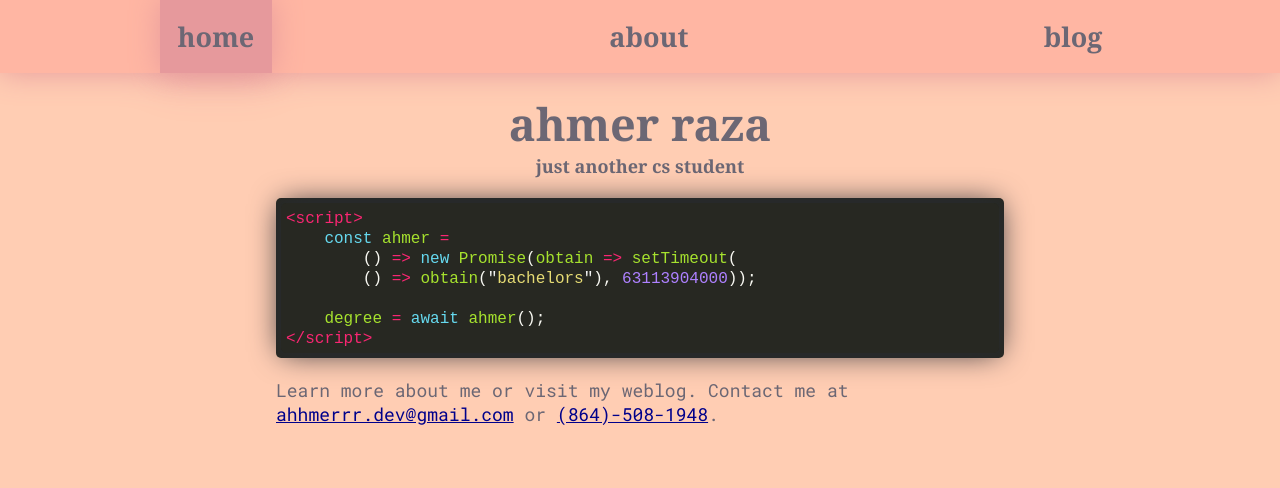
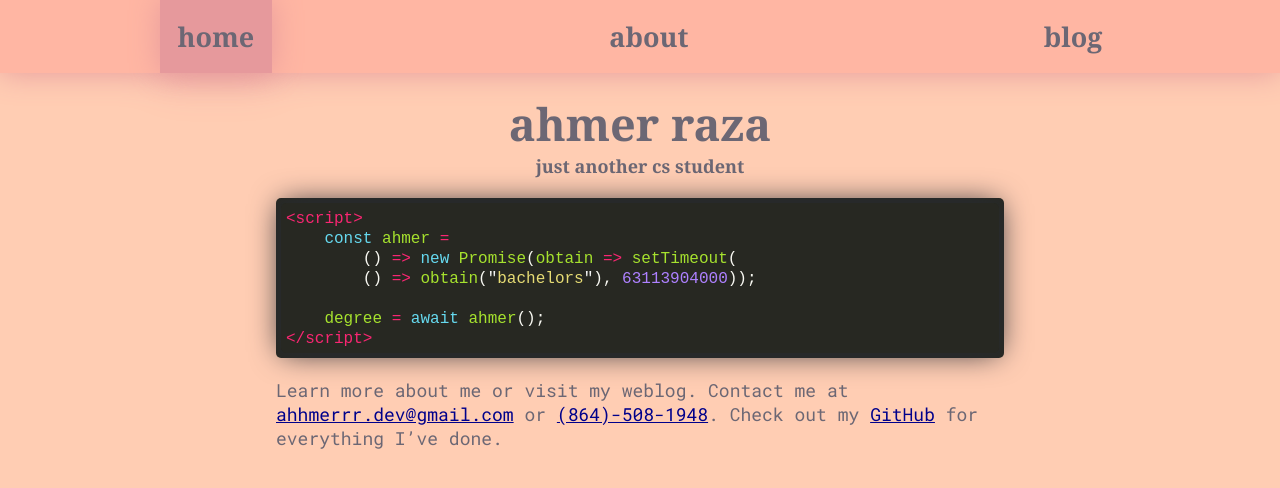
Before and after one commit to ahmrr/ahmrr.github.io, a Jekyll site: the page built from index.md, in a window 1280 px wide. Shown: the top 488 px of the page. Built offline with Jekyll 4.4.1, drawn with Linux system fonts in a browser that asks for light colours.

Commit message:
Update index.md

````diff
--- a/index.md
+++ b/index.md
@@ -17,4 +17,4 @@ permalink: /
 </script>
 ```
 
-Learn more about me or visit my weblog. Contact me at [ahhmerrr.dev@gmail.com](mailto:ahhmerrr.dev@gmail.com) or [(864)-508-1948](tel:8645081948).
+Learn more about me or visit my weblog. Contact me at [ahhmerrr.dev@gmail.com](mailto:ahhmerrr.dev@gmail.com) or [(864)-508-1948](tel:8645081948). Check out my [GitHub](https://github.com/ahmrr) for everything I've done.
````
